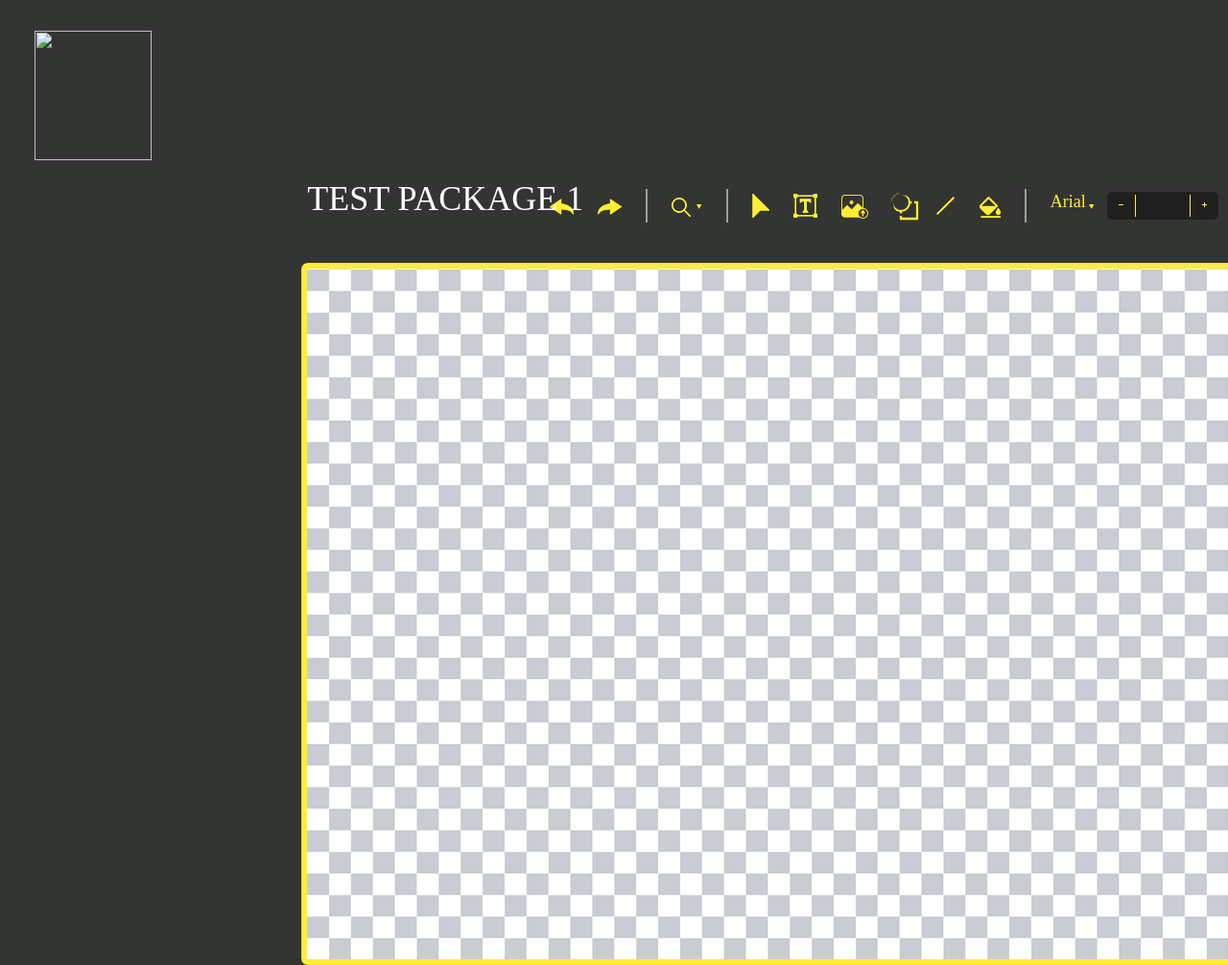
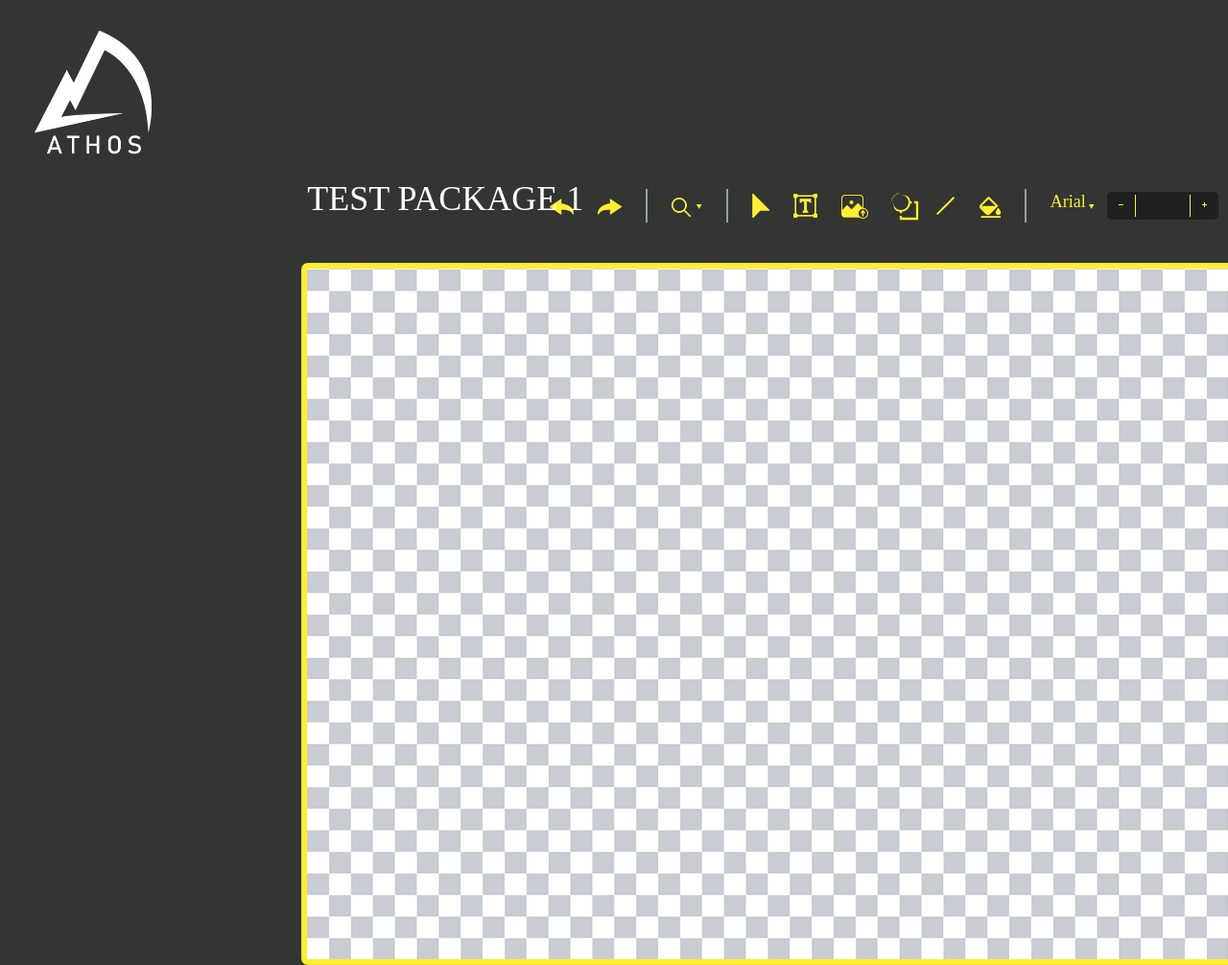
Before and after one commit to Dabidoh/Dabidoh.github.io, a plain HTML site: page EDITING.html in a window 1280 px wide. Shown: the top 1006 px of the page at 96% size. Drawn offline with Linux system fonts and the light colour scheme.

```diff
--- a/EDITING.html
+++ b/EDITING.html
@@ -510,7 +510,7 @@
 		font-size: 30px;
 		color: rgba(255,255,255,1);
 	}
-	#ATHOS_White_22x_copy {
+	#ATHOS_White_22x {
 		position: absolute;
 		width: 122px;
 		height: 135px;
@@ -3589,7 +3589,7 @@ window.application = new Application();
 		<div onclick="application.goToTargetView(event)" id="HOME">
 			<span>HOME</span>
 		</div>
-		<img id="ATHOS_White_22x_copy" src="ATHOS_White_22x_copy.png" srcset="ATHOS_White_22x_copy.png 1x, ATHOS_White_22x_copy@2x.png 2x">
+		<img id="ATHOS_White_22x" src="ATHOS_White_22x.png" srcset="ATHOS_White_22x.png 1x, ATHOS_White_22x@2x.png 2x">
 	</div>
 	<svg class="Rectangle_11">
 		<rect id="Rectangle_11" rx="0" ry="0" x="0" y="0" width="1280" height="720">
```
